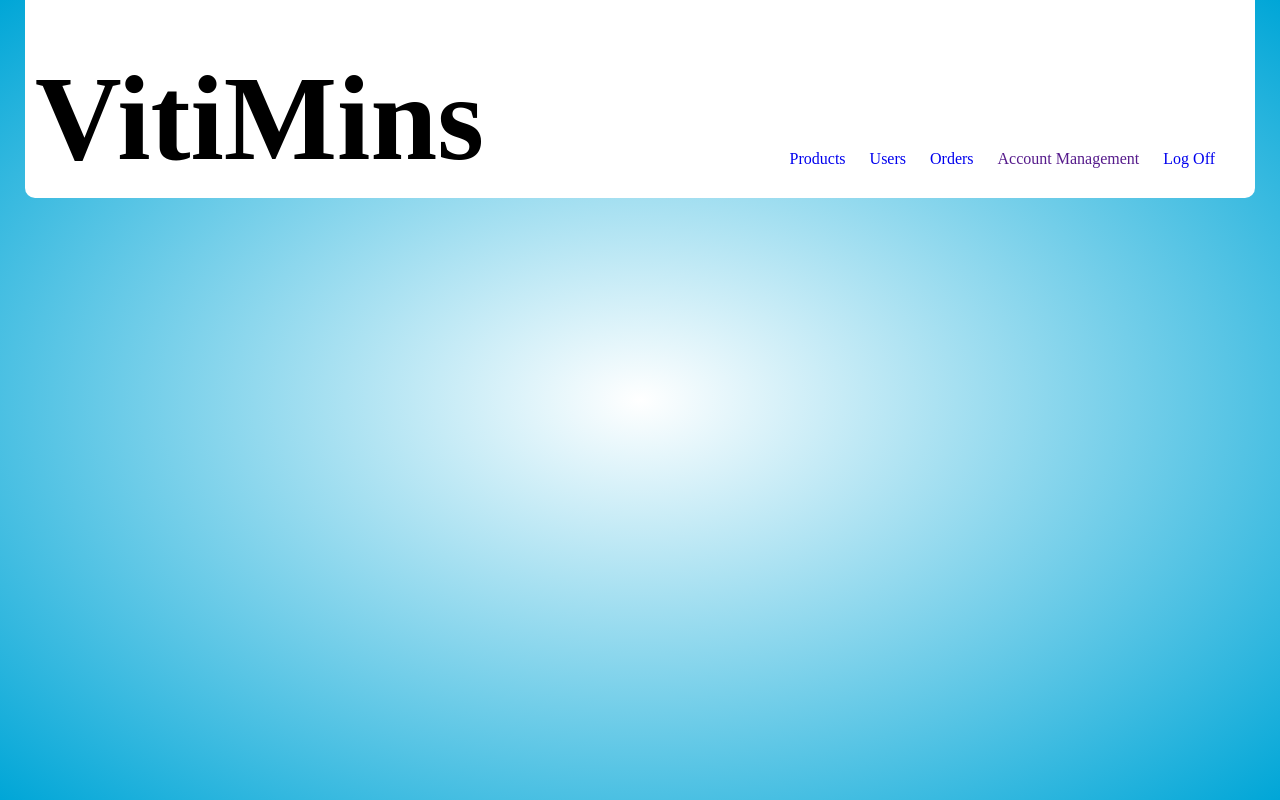
After one commit to b-canas/MockMedical_Ecomm, a PHP site: page /admin_files/vitimins_worker_banner.php in a window 1280 px wide. The commit adds this page. Run offline with PHP 8.4, Linux system fonts and the light colour scheme.

Commit message:
Add files via upload

```diff
--- a/admin_files/admin_styles.css
+++ b/admin_files/admin_styles.css
@@ -1,54 +1,86 @@
+/* Overall Section */
 *{
     margin: 0;
     padding: 0;
     box-sizing: border-box;
 }
+/* Wrapper classes */
+main.box {
+	padding-bottom: 150px;
+}
+.container{
+    max-width: 1300px;
+    margin: 0 auto;
+    padding-left: 25px;
+    padding-right: 25px;
+}
+/* General Text */
+h1{
+	font-size: 2.5em;
+}
+h2{
+	font-size: 1.75em;
+}
 
+/* Navbar bits */
 .navbar{
+	background: white;
+	border-radius: 0 0 10px 10px;
     display: flex;
-    align-items: center;
-    padding: 20px;
+	margin-bottom: 50px;
+    padding: 50px 10px 10px;
 }
 nav.banner{
-    flex: 1;
+	flex: 1;
+	padding: 100px 20px 0;
     text-align: right;
 }
-
+/* VitiMins logo and text title */
+.logo{
+	display: inline-block;
+	margin: 0;
+}
+#text_logo{
+	font-size: 3em;
+}
 nav.banner ul{
     display: inline-block;
     list-style-type: none;
+	margin-right: 0;
+}
+nav.banner ul li{
+	display: inline;
+	padding: 15px 10px;
+}
+nav.banner a{
+	text-decoration: none;
+}
+/* Hamburger Menu */
+.menu-icon{
+    width: 28px;
+    margin-left: 20px;
+    display: none;
 }
 
-nav.banner ul li{
-    display: inline-block;
-    margin-right: 20px;
-}
-
-.container{
-    max-width: 1300px;
-    margin: auto;
-    padding-left: 25px;
-    padding-right: 25px;
-}
-
-.row{
-    display: flex;
-    align-items: center;
-    flex-wrap: wrap;
-    justify-content: space-around;
-}
-
+/* Header */
 .header{
     background: radial-gradient(#fff,#00a6d7);
-
     position: relative;
     min-height: 100vh;
 }
-
-.header .row{
+.header.row{
     margin-top: 70px;
 }
 
+/* Footer */
+.row{
+    display: inline-block;
+    flex-wrap: wrap;
+    justify-content: space-around;
+	margin: 0 auto;
+	padding-top: 20px;
+	text-align: center;
+}
 .footer{
     background: #000;
     color:#8a8a8a;
--- /dev/null
+++ b/admin_files/vitimins_worker_banner.php
@@ -0,0 +1,27 @@
+<!DOCTYPE html>
+<html>
+<head>
+    <title>Home Page</title>
+    <link rel="stylesheet" href="admin_files/admin_styles.css">
+</head>
+
+<body class="header">
+    <div class="container">
+        <div class="navbar">
+            <div class="logo">
+                <!-- LINE FOR FUTURE LOGO <img src="images/ " width="125px"> -->
+				<span id="text_logo"><h1>VitiMins</h1></span>
+            </div>
+
+            <nav class="banner">
+                <ul id="MenuItems">
+                    <li><a href="?action=show_products">Products</a></li>
+                    <li><a href="?action=show_users">Users</a></li>
+                    <li><a href="?action=view_user_orders">Orders</a></li>
+                    <li><a href="">Account Management</a></li>
+                    <li><a href="?action=log_off">Log Off</a></li>
+                </ul>
+            </nav>
+            <img src="Images/menu.png" class="menu-icon" onclick="menutoggle()">
+        </div>
+    </div>
```
Also changed, not shown: other parts of admin_files/admin_styles.css (+29 -25 lines), admin_files/footer.php (added, +14 -0 lines), admin_files/style.css (added, +130 -0 lines).
